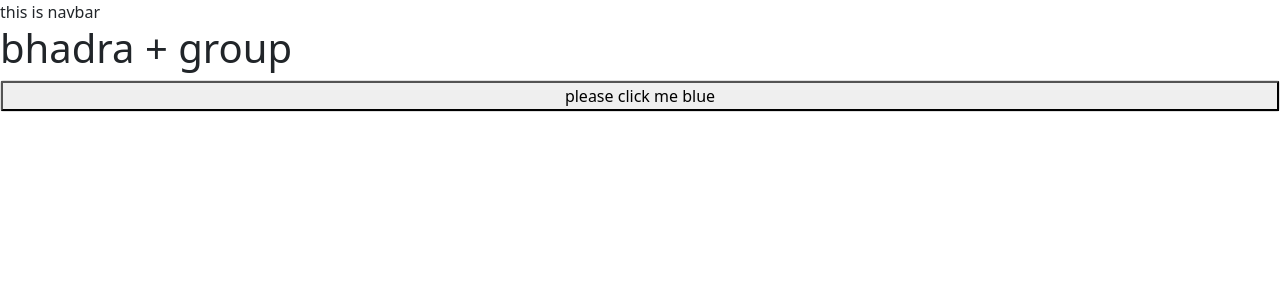
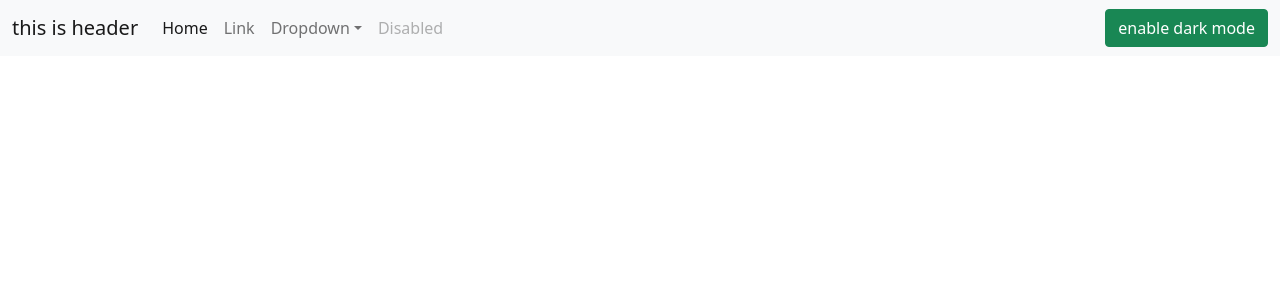
Before and after one commit to Raju-bit-creator/bhadra-react, a React (Vite) app: page / in a window 1280 px wide. Shown: the top 300 px of the page. Built offline with nearby package versions, Linux system fonts and the light colour scheme.

Commit message:
props and state

```diff
--- a/src/App.jsx
+++ b/src/App.jsx
@@ -3,19 +3,31 @@
 import Navbar from './components/Navbar'
 
 function App() {
-  const [color, setColor] = useState("blue")
+  // const [color, setColor] = useState("blue")
+  const [mode , setMode]= useState('light')
+  const [text , setText] = useState('enable dark mode')
+   const toggleMode= ()=>{
+    if (mode== 'light') {
+      setMode('dark')
+      setText('enable light mode')
+    }
+    else{
+      setMode('light')
+      setText('enable dark mode')
+    }
+   }
 
 
   return (
     <>
-    <Navbar  title= "this is navbar"/>
-      <h1>bhadra + group</h1>
+    <Navbar title="this is header" mode={mode} text={text} toggleMode= {toggleMode} />
+      {/* <h1>bhadra + group</h1>
       <div className="card">
         <button onClick={() => setColor("red")}>
           please click me {color}
         </button>
 
-      </div>
+      </div> */}
 
     </>
   )
--- a/src/components/Navbar.jsx
+++ b/src/components/Navbar.jsx
@@ -1,9 +1,56 @@
 import React from 'react';
 
 const Navbar = (props) => {
+  const toggleMode= ()=>{
+    if (mode== 'light') {
+      setMode('dark')
+      setText('enable light mode')
+    }
+    else{
+      setMode('light')
+      setText('enable dark mode')
+    }
+   }
   return (
     <div>
-      {props.title}
+      <nav class={`navbar navbar-expand-lg navbar-${props.mode} bg-${props.mode}`}>
+        <div class="container-fluid">
+          <a class="navbar-brand" href="#">{props.title}</a>
+          <button class="navbar-toggler" type="button" data-bs-toggle="collapse" data-bs-target="#navbarSupportedContent" aria-controls="navbarSupportedContent" aria-expanded="false" aria-label="Toggle navigation">
+            <span class="navbar-toggler-icon"></span>
+          </button>
+          <div class="collapse navbar-collapse" id="navbarSupportedContent">
+            <ul class="navbar-nav me-auto mb-2 mb-lg-0">
+              <li class="nav-item">
+                <a class="nav-link active" aria-current="page" href="#">Home</a>
+              </li>
+              <li class="nav-item">
+                <a class="nav-link" href="#">Link</a>
+              </li>
+              <li class="nav-item dropdown">
+                <a class="nav-link dropdown-toggle" href="#" id="navbarDropdown" role="button" data-bs-toggle="dropdown" aria-expanded="false">
+                  Dropdown
+                </a>
+                <ul class="dropdown-menu" aria-labelledby="navbarDropdown">
+                  <li><a class="dropdown-item" href="#">Action</a></li>
+                  <li><a class="dropdown-item" href="#">Another action</a></li>
+                  <li><hr class="dropdown-divider"/></li>
+                  <li><a class="dropdown-item" href="#">Something else here</a></li>
+                </ul>
+              </li>
+              <li class="nav-item">
+                <a class="nav-link disabled" href="#" tabindex="-1" aria-disabled="true">Disabled</a>
+              </li>
+            </ul>
+            <form class="d-flex">
+              {/* <input class="form-control me-2" type="search" placeholder="Search" aria-label="Search"/>
+                <button class="btn btn-outline-success" type="submit">Search</button> */}
+
+            </form>
+            <button className='btn btn-success' onClick={props.toggleMode}>{props.text}</button>
+          </div>
+        </div>
+      </nav>
     </div>
   );
 };
```
